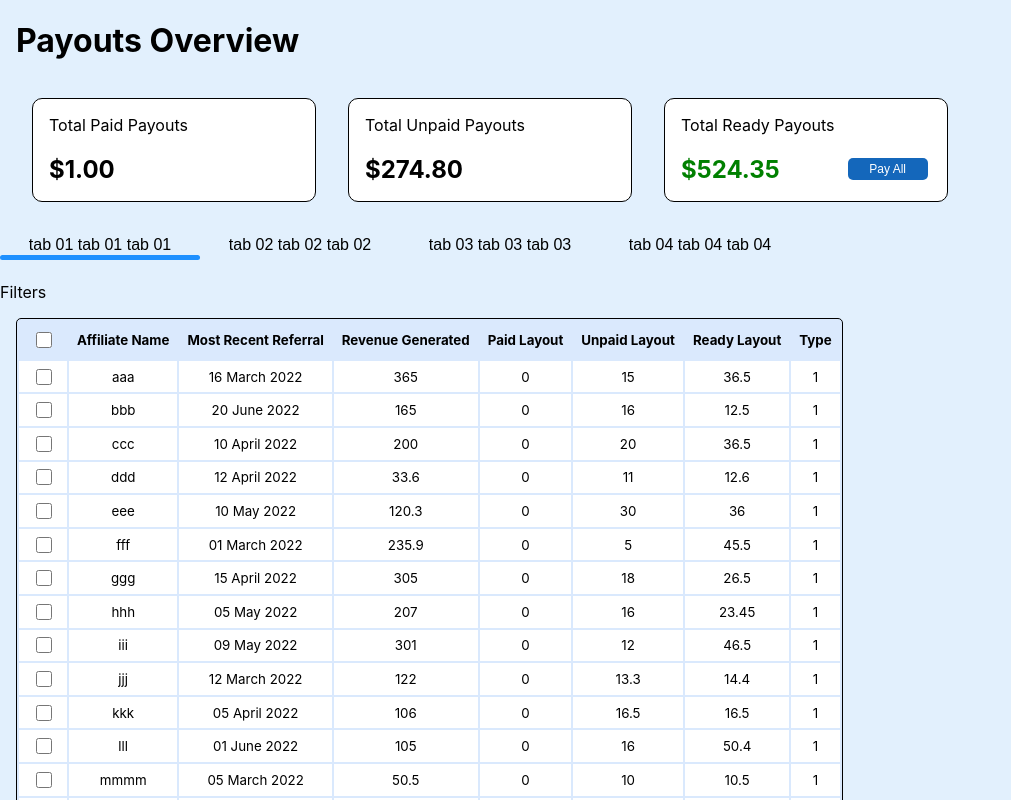
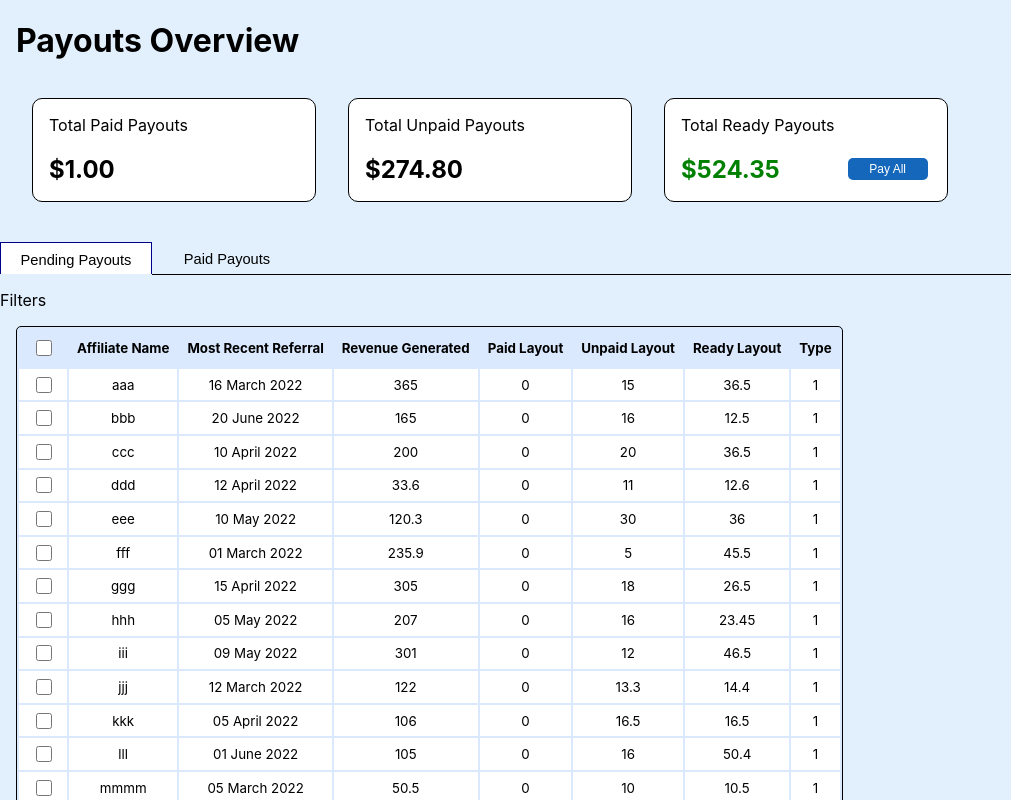
Before and after one commit to omid-94/react-practice-social-snowball, a React (Create React App) app: page / in a window 1280 px wide. Shown: the top 800 px of the page, without its empty margins (0-1011 px from the left). Built offline with nearby package versions, Linux system fonts and the light colour scheme.

Commit message:
Tab Layout almost ready...

```diff
--- a/src/components/TabLyouts/PaymentsTabLayout/PaymentsTabLayout.js
+++ b/src/components/TabLyouts/PaymentsTabLayout/PaymentsTabLayout.js
@@ -5,7 +5,7 @@ import PaymentTableContainer from '../../PaymentTableContainer'
 const PaymentsTabLayout = () => {
     const tabs = [
         {
-            title : "tab 01 tab 01 tab 01",
+            title : "Pending Payouts",
             component :
                 <div>
                     <div> Filters </div>
@@ -13,15 +13,7 @@ const PaymentsTabLayout = () => {
                 </div>
         },
         {
-            title : "tab 02 tab 02 tab 02" ,
-            component :   <h1>Not Implemented Yet...</h1>
-        },
-        {
-            title : "tab 03 tab 03 tab 03" ,
-            component :   <h1>Not Implemented Yet...</h1>
-        },
-        {
-            title : "tab 04 tab 04 tab 04" ,
+            title : "Paid Payouts" ,
             component :   <h1>Not Implemented Yet...</h1>
         }
     ]
--- a/src/components/TabLyouts/TabLayout.js
+++ b/src/components/TabLyouts/TabLayout.js
@@ -3,17 +3,18 @@ import styles from './TabLayout.module.css'
 const TabLayout = ({children = []}) => {
   const [acitiveIndex , setAcitiveIndex] = useState(0)
 
-  const TabButtons = (<div className={styles.TabButtonContainer}>
+  const TabButtons = (<div className={styles.TabBarContainer}>
       {children.map((item, index) => {
-        return <div key={index}>
+        return <div key={index}
+                className={acitiveIndex === index ?
+                        styles.TabButtonContainerActive : styles.TabButtonContainer} >
             <button className={styles.TabButton}
                     onClick={() => setAcitiveIndex(index)}>
               {item.title}
             </button>
-            <div className={styles.UnderlineActive}
-                 style={{display : acitiveIndex === index ? "block": "none"}}/>
           </div>
       })}
+       <div className={styles.UnderlineRest} />
     </div>)
   const TabContents = (<div className={styles.TabContentContainer}>
     {children.map((item,index) => {
--- a/src/components/TabLyouts/TabLayout.module.css
+++ b/src/components/TabLyouts/TabLayout.module.css
@@ -4,10 +4,32 @@
   margin-top: 1rem;
   margin-bottom: 1rem;
 }
-.TabButtonContainer{
+.TabBarContainer {
   display: flex;
   flex-direction: row;
-  height: 3rem;
+  height: 2rem;
+  margin-top: 0.5rem;
+  margin-bottom: 1rem;
+}
+.TabButtonContainer{
+  width: 150px;
+  font-size: 11pt;
+  height: 2rem;
+
+  border: 0px;
+  border-bottom: 1px;
+  border-color: black;
+  border-style: solid;
+}
+.TabButtonContainerActive{
+  border: 1px solid darkblue;
+  border-bottom: 0;
+  border-width: 1px;
+  color: black;
+  background-color: white;
+  font-size: 11pt;
+  width: 150px;
+  outline: 0;
 }
 .TabContentContainer{
   display: flex;
@@ -16,9 +38,11 @@
 .TabButton{
   border: none;
   background-color: transparent;
-  font-size: 12pt;
-  width: 200px;
+  width: 150px;
+  font-size: 11pt;
   outline: 0;
+  height: 2rem;
+  line-height: 2rem;
 }
 .TabContent{
   display: flex;
@@ -27,7 +51,16 @@
 }
 .UnderlineActive {
   background-color: dodgerblue;
-  height: 5px;
-  width: 200px;
-  border-radius: 10px;
+  height: 1px;
+  width: 150px;
 }
+.UnderlineRest{
+  height: 2rem;
+  flex : 1;
+  justify-content: flex-start;
+  vertical-align: bottom;
+  border: 0px;
+  border-bottom: 1px;
+  border-color: black;
+  border-style: solid;
+}
```
